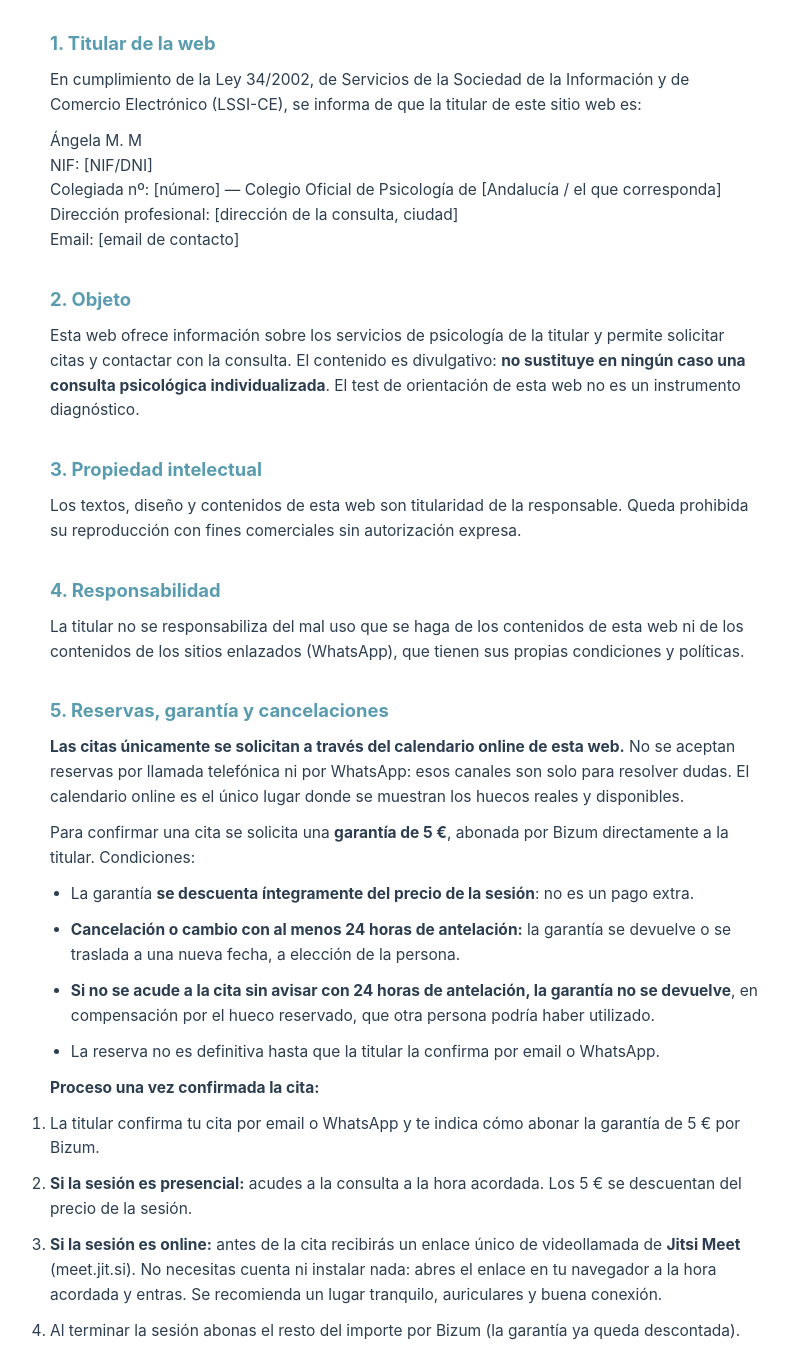
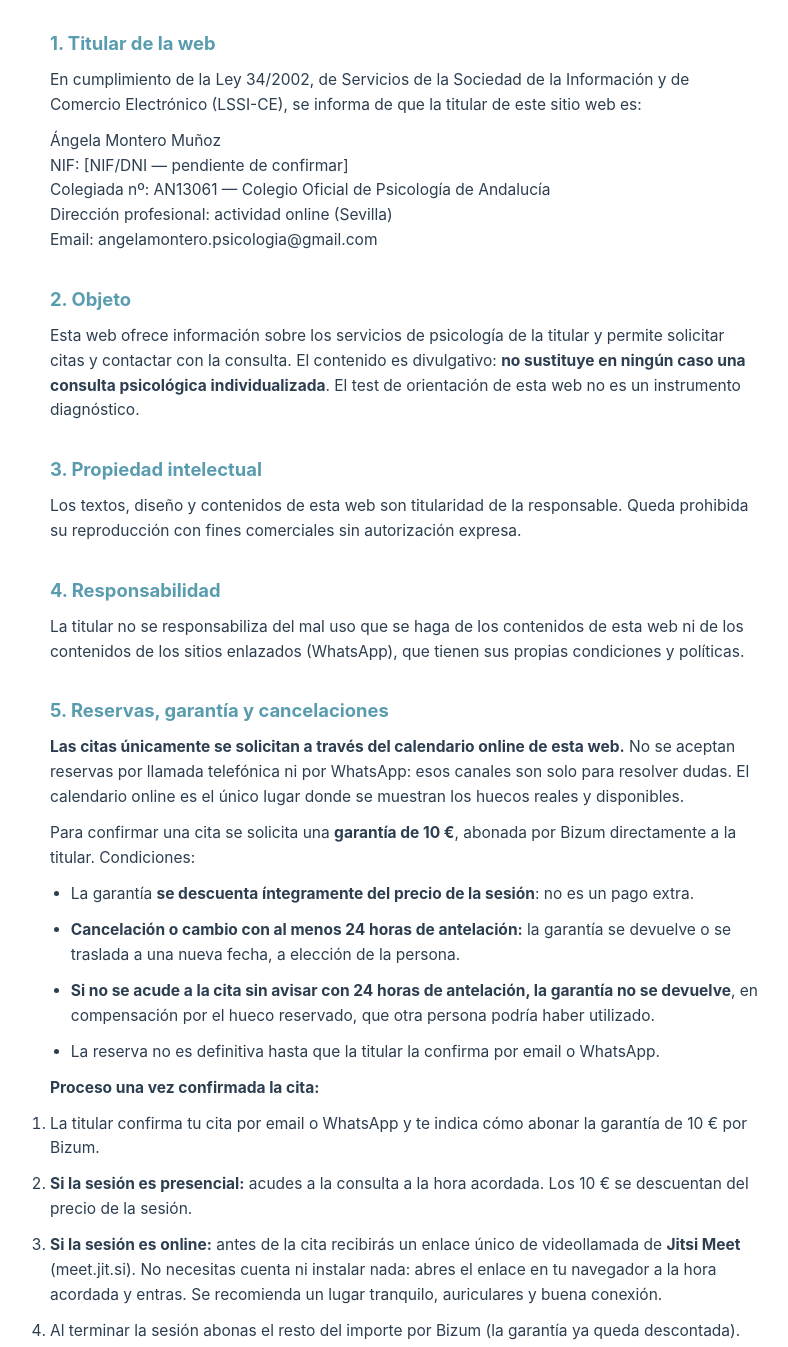
Before and after one commit to sandrow007/psicologa-web, a plain HTML site: page aviso-legal.html in a window 1280 px wide. Shown: the part 204-1551 px from the top of the page, without its empty margins (234-1022 px from the left). Drawn offline with Linux system fonts and the light colour scheme.

Commit message:
Legales y guía con datos reales: nombre, AN13061, email, garantía 10€

```diff
--- a/aviso-legal.html
+++ b/aviso-legal.html
@@ -33,11 +33,11 @@
             titular de este sitio web es:
         </p>
         <p>
-            Ángela M. M<br>
-            NIF: [NIF/DNI]<br>
-            Colegiada nº: [número] — Colegio Oficial de Psicología de [Andalucía / el que corresponda]<br>
-            Dirección profesional: [dirección de la consulta, ciudad]<br>
-            Email: [email de contacto]
+            Ángela Montero Muñoz<br>
+            NIF: [NIF/DNI — pendiente de confirmar]<br>
+            Colegiada nº: AN13061 — Colegio Oficial de Psicología de Andalucía<br>
+            Dirección profesional: actividad online (Sevilla)<br>
+            Email: angelamontero.psicologia@gmail.com
         </p>
 
         <h2>2. Objeto</h2>
@@ -63,7 +63,7 @@
         telefónica ni por WhatsApp: esos canales son solo para resolver dudas.
         El calendario online es el único lugar donde se muestran los huecos
         reales y disponibles.</p>
-        <p>Para confirmar una cita se solicita una <strong>garantía de 5 €</strong>,
+        <p>Para confirmar una cita se solicita una <strong>garantía de 10 €</strong>,
         abonada por Bizum directamente a la titular. Condiciones:</p>
         <ul>
             <li>La garantía <strong>se descuenta íntegramente del precio de la
@@ -80,9 +80,9 @@
         <p><strong>Proceso una vez confirmada la cita:</strong></p>
         <ol>
             <li>La titular confirma tu cita por email o WhatsApp y te indica cómo
-            abonar la garantía de 5 € por Bizum.</li>
+            abonar la garantía de 10 € por Bizum.</li>
             <li><strong>Si la sesión es presencial:</strong> acudes a la consulta a
-            la hora acordada. Los 5 € se descuentan del precio de la sesión.</li>
+            la hora acordada. Los 10 € se descuentan del precio de la sesión.</li>
             <li><strong>Si la sesión es online:</strong> antes de la cita recibirás
             un enlace único de videollamada de <strong>Jitsi Meet</strong>
             (meet.jit.si). No necesitas cuenta ni instalar nada: abres el enlace en
```
Also changed, not shown: cookies.html (+2 -2 lines), guia.html (+7 -8 lines), privacidad.html (+6 -6 lines).
